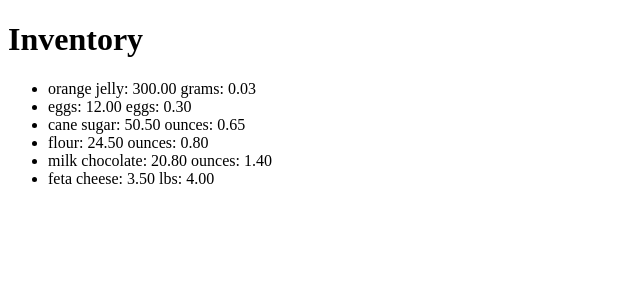
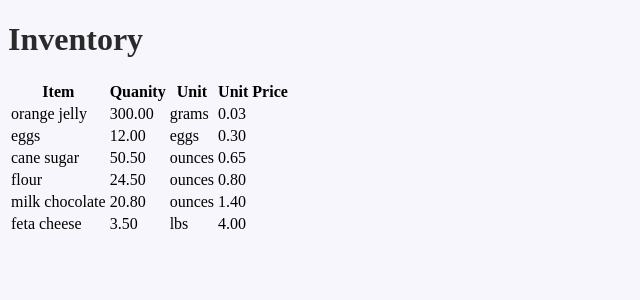
Before and after one commit to HarolineNo/Inventory-Tracker, a Django app: page /inventory/ingredients/ in a window 1280 px wide. Shown: the top 300 px of the page, without its empty margins (0-640 px from the left). Run offline with Django 5.2, Linux system fonts and the light colour scheme; data comes from the database, SQL or seed files in the repository.

Commit message:
Add tables and CSS file

```diff
--- /dev/null
+++ b/Inventory/static/inventory/styles.css
@@ -0,0 +1,7 @@
+body {
+    background-color: rgb(246, 246, 252);
+}
+
+h1 {
+    color: rgb(42, 42, 42);
+}
--- a/Inventory/templates/inventory/inventory.html
+++ b/Inventory/templates/inventory/inventory.html
@@ -2,13 +2,30 @@
 <html lang="en">
 <head>
     <title>Inventory</title>
+    {% load static %}
+    <link rel="stylesheet" type="text/css" href="{% static 'inventory/styles.css' %}">
 </head>
 <body>
     <h1>Inventory</h1>
-    <ul>
-        {% for ingredient in ingredients %}
-            <li>{{ ingredient.name }}: {{ ingredient.quantity }} {{ ingredient.unit }}: {{ingredient.unit_price}}</li>
-        {% endfor %}
-    </ul>
+    <table class="spreadsheet">
+        <thead>
+            <tr>
+                <th>Item</th>
+                <th>Quanity</th>
+                <th>Unit</th>
+                <th>Unit Price</th>
+            </tr>
+        </thead>
+        <tbody>
+            {% for ingredient in ingredients %}
+            <tr>
+                <td>{{ ingredient.name }}</td>
+                <td>{{ ingredient.quantity }}</td>
+                <td>{{ ingredient.unit }}</td>
+                <td>{{ingredient.unit_price}}</td>
+            </tr>
+            {% endfor %}
+        </tbody>
+    </table>
 </body>
 </html>
--- a/InventoryTracker/settings.py
+++ b/InventoryTracker/settings.py
@@ -11,6 +11,7 @@ https://docs.djangoproject.com/en/5.1/ref/settings/
 """
 
 from pathlib import Path
+import os
 
 # Build paths inside the project like this: BASE_DIR / 'subdir'.
 BASE_DIR = Path(__file__).resolve().parent.parent
@@ -117,6 +118,9 @@ USE_TZ = True
 # https://docs.djangoproject.com/en/5.1/howto/static-files/
 
 STATIC_URL = 'static/'
+STATICFILES_DIRS = [
+    os.path.join(BASE_DIR, "static")
+]
 
 # Default primary key field type
 # https://docs.djangoproject.com/en/5.1/ref/settings/#default-auto-field
```
Also changed, not shown: Inventory/templates/inventory/menu.html (+18 -5 lines), Inventory/templates/inventory/purchase.html (+7 -4 lines), Inventory/templates/inventory/recipe.html (+7 -3 lines).
